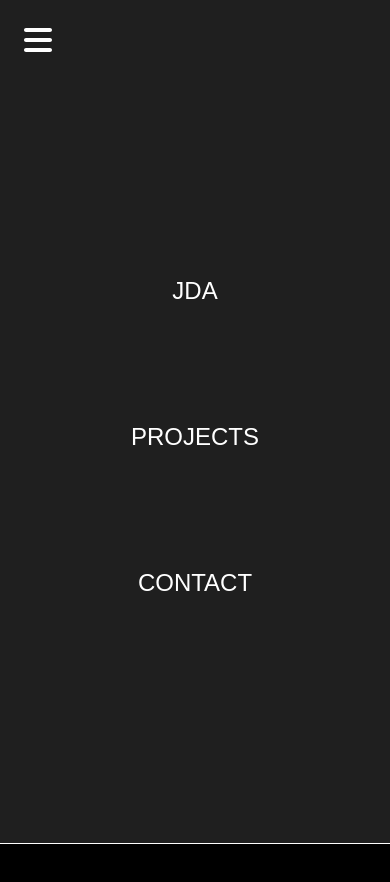
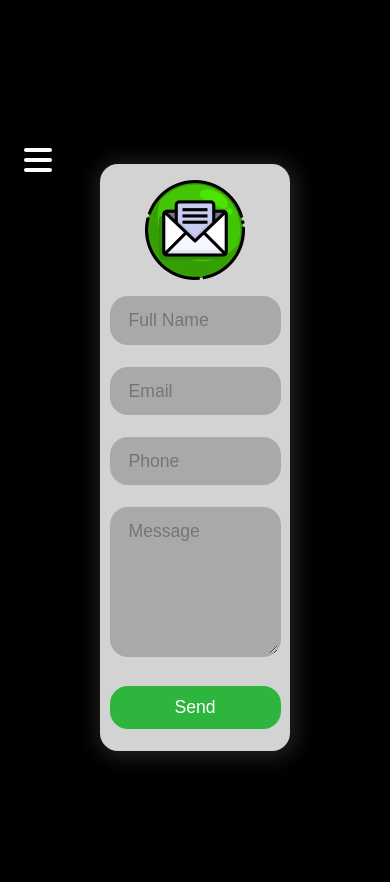
Before and after one commit to abeyternater/portfolio, a React (Create React App) app: page /Contact in a window 390 px wide. Shown: the top 882 px of the page. Before the commit the page ends 844 px from the top, so only its background shows below. Built offline with nearby package versions, Linux system fonts and the light colour scheme; a web font is replaced by a local one.

Commit message:
Fixed Nav, text, etc.

```diff
--- a/src/Contact/Contactformstyles.css
+++ b/src/Contact/Contactformstyles.css
@@ -16,12 +16,13 @@
 .container{
 	position: relative;
 	width: 100%;
-	height: 100%;
+	height: 80%;
 	display: flex;
 	justify-content: center;
 	align-items: center;
-	padding: 20px 100px;
+	padding: 10px 100px;
 	background-color: black;
+	margin-top: 7.5rem;
 }
 
 .container:after{
--- a/src/Home/App.css
+++ b/src/Home/App.css
@@ -44,6 +44,8 @@
 
 
 
-@media screen and (max-width:814px) {
-
+@media screen and (max-width:492px) {
+  .text{
+  text-align: center;
 }
+}
--- a/src/PageLayout/Navbar.css
+++ b/src/PageLayout/Navbar.css
@@ -91,12 +91,12 @@
         background-color: #1f1f1f;
         color: white;
         box-shadow: 2px 0 5px rgba(0, 0, 0, 0.5);
-
+        transition: ease-out 0.4s;
       }
 
       .slide-out-nav.open{
-        left: -30rem;
-
+        transform: translateX(-32rem);
+        transition: ease-out 0.4s;
     }
 
 
@@ -109,9 +109,7 @@
     .navMenu h1{
         margin-bottom: 0rem;
     }
-    .navMenu[data-visible="true"]{
-        transform: translateX(0%);
-    }
+
 
 
 
--- a/src/PageLayout/Navbar.js
+++ b/src/PageLayout/Navbar.js
@@ -9,7 +9,7 @@
 
 
 export const Navbar = () => {
-    const [isOpen, setIsOpen] = useState(false);
+    const [isOpen, setIsOpen] = useState(true);
 
     const toggleMenu = () => {
         setIsOpen(!isOpen);
--- a/src/Projects/Table.js
+++ b/src/Projects/Table.js
@@ -63,6 +63,7 @@
                     </tr>
 
 
+
                 </tbody>
             </table>
         </div>
```
Also changed, not shown: 2 other files (tests, documents, lock files or other folders).
